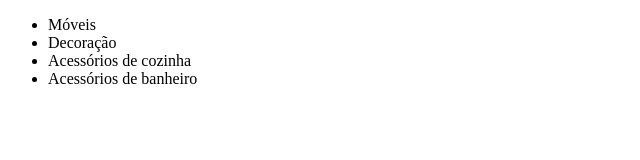
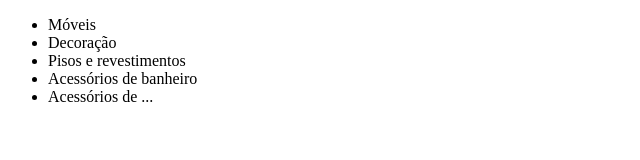
Before and after one commit to BRgis/github-gis, a plain HTML site: page index.html in a window 1280 px wide. Shown: the whole page, without its empty margins (0-640 px from the left). Drawn offline with Linux system fonts and the light colour scheme.

Commit message:
ALterando lista

```diff
--- a/index.html
+++ b/index.html
@@ -8,8 +8,9 @@
     <ul>
         <li>Móveis</li>
         <li>Decoração</li>
-        <li>Acessórios de cozinha</li>
+        <li>Pisos e revestimentos</li>
         <li>Acessórios de banheiro</li>
+        <li>Acessórios de ...</li>
     </ul>
 </body>
 </html>
```
